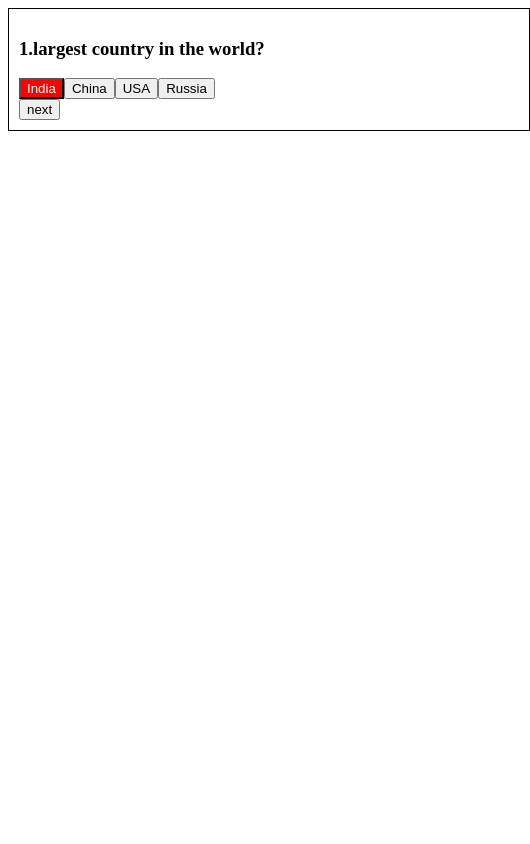
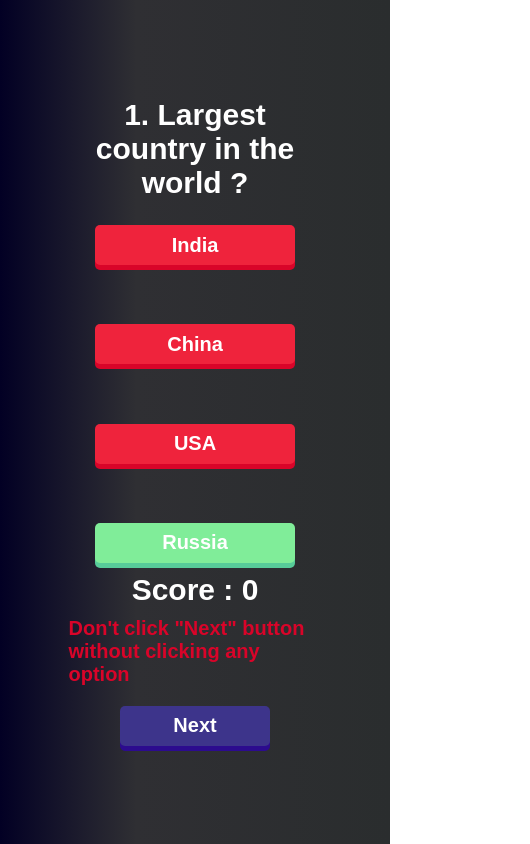
Before and after one commit to nithishkannan30/Quiz-app-, a plain HTML site: page quizapp/index.html in a window 390 px wide. Both pictures are taken after a click on the button "India". Shown: the whole page, 530 px wide, since content can reach past the window. Drawn offline with Linux system fonts and the light colour scheme.

Commit message:
Fixed all issues and made responsive

```diff
--- a/quizapp/index.html
+++ b/quizapp/index.html
@@ -1,19 +1,20 @@
 <!DOCTYPE html>
 <html lang="en">
   <head>
-    <meta charset="UTF-8">
-    <meta name="viewport" content="width=device-width, initial-scale=1.0">
+    <meta charset="UTF-8" />
+    <meta name="viewport" content="width=device-width, initial-scale=1.0" />
     <title>Document</title>
-    <link rel="stylesheet" href="style.css">
+    <link rel="stylesheet" href="style.css" />
   </head>
   <body>
+    <div class="container">
       <div id="par" class="par">
-    <h3 id="ques">question</h3>
-    <div id="answers">
-    <button class="but">answer1<button>
-    <button class="but">answer2<button>
-    <button class="but">answer3<button>
-    <button class="but">answer4<button>
+        <h3 id="ques" class="dec-ques">question</h3>
+        <div id="answers"></div>
+        <p class="score">Score : 0</p>
+        <p class="disclaimer">
+          Don't click "Next" button without clicking any option
+        </p>
       </div>
     </div>
     <script src="script.js"></script>
--- a/quizapp/script.js
+++ b/quizapp/script.js
@@ -1,110 +1,126 @@
 let questions = [
   {
-        question: "largest country in the world?",
+    question: "Largest country in the world ?",
     answers: [
       { text: "India", correct: false },
       { text: "China", correct: false },
       { text: "USA", correct: false },
       { text: "Russia", correct: true },
-        ]
+    ],
   },
   {
-        question: "capital of India?",
+    question: "Capital of India ?",
     answers: [
       { text: "Berlin", correct: false },
       { text: "London", correct: false },
-            { text: "delhi", correct: true },
+      { text: "Delhi", correct: true },
       { text: "Rome", correct: false },
-        ]
+    ],
   },
   // Add more questions as needed
   {
-        question: "capital of France?",
+    question: "Capital of France ?",
     answers: [
       { text: "Berlin", correct: false },
       { text: "London", correct: false },
       { text: "Paris", correct: true },
       { text: "Rome", correct: false },
-        ]
+    ],
   },
   {
-        question: "capital of german?",
+    question: "Capital of Germany ?",
     answers: [
-            { text: "Berlin", correct: false },
+      { text: "Berlin", correct: true },
       { text: "London", correct: false },
-            { text: "Paris", correct: true },
+      { text: "Paris", correct: false },
       { text: "Rome", correct: false },
-        ]
+    ],
   },
 ];
 
-const questiondom=document.getElementById('ques');
-const answerdom=document.getElementById('answers');
-let curindex=0;
-let score=0;
-function startquiz(){
-    curindex=0;
-    score=0;
+const questiondom = document.getElementById("ques");
+// h3 selecting
+const answerdom = document.getElementById("answers");
+//div is selected
+let curindex = 0;
+let score = 0;
+function startquiz() {
+  curindex = 0;
+  score = 0;
   showquestion();
 }
-function showquestion(){
-    let curquestion=questions[curindex];
-    let questionno=curindex+1;
-    questiondom.innerHTML=questionno+"."+curquestion.question;
+// correct
+function showquestion() {
+  let curquestion = questions[curindex];
+  let questionno = curindex + 1;
+  questiondom.innerHTML = questionno + ". " + curquestion.question;
+  // h3 is updated
+  const score_count = document.querySelector(".score");
+  score_count.innerText = "Score : " + score;
   answerss();
 }
-function answerss(){
+
+function answerss() {
   answerdom.innerHTML = "";
-    let curques=questions[curindex];
-    curques.answers.forEach(answer => {
-        let button = document.createElement('button');
-        button.innerHTML = answer.text;
-        // Assuming you want to append the button to the answer element
-        answerdom.appendChild(button);
-        button.addEventListener("click", function(e) {
-            selectanswer(e); // Pass the 'butt' reference directly to the selectanswer function
-        });
-    });
-     //   while(answers.firstChild){
-     //          answers.removeChild(answers.firstChild);
-       // }
-       const next=document.getElementById('par');
-       let butt = document.createElement('button');
-       butt.innerHTML='next';
+  //   div is manipulated
+  let curques = questions[curindex];
+
+  const next = document.getElementById("par");
+  let butt = document.createElement("button");
+  butt.classList.add("css-button-3d--blue");
+  butt.innerHTML = "Next";
   next.appendChild(butt);
-       butt.addEventListener('click',function(){
-
-           if(curindex<questions.length-1){
+  butt.disabled = true;
+  butt.addEventListener("click", function () {
+    if (curindex < questions.length - 1) {
       next.removeChild(butt);
       curindex++;
       showquestion();
+    } else {
+      next.removeChild(butt);
+      startquiz();
     }
-           else{
-            startquiz();
-            next.removeChild(butt);
-           }
-
   });
-
-
+  curques.answers.forEach((answer) => {
+    let button = document.createElement("button");
+    button.innerHTML = answer.text;
+    button.setAttribute("data-correct", answer.correct);
+    console.log(button);
+    button.classList.add("css-button-3d--black");
+    // Assuming you want to append the button to the answer element
+    answerdom.appendChild(button);
+    button.addEventListener("click", function (e) {
+      selectanswer(e, butt); //
+    });
+  });
 }
 function selectanswer(e, butt) {
   const select = e.target;
-    const iscorrect = select.dataset.correct === "true";
+  const iscorrect = select.dataset.correct == "true";
 
   if (iscorrect) {
+    select.classList.remove("css-button-3d--black");
     select.classList.add("correct");
+    score += 1;
   } else {
     select.classList.add("incorrect");
   }
+  const score_count = document.querySelector(".score");
+  score_count.innerText = "Score : " + score;
+  const answer = document.querySelector("#answers");
+  const buttons = answer.querySelectorAll("button");
 
-    Array.from(answer.children).forEach(button => {
-        button.classList.add(button.dataset.correct === "true" ? "correct" : "incorrect");
+  buttons.forEach((button) => {
+    select.classList.remove("css-button-3d--black");
+    button.classList.add(
+      button.dataset.correct === "true" ? "correct" : "incorrect"
+    );
     button.disabled = true;
   });
+  console.log(butt);
+  butt.disabled = false;
 }
 
-
-//selectanswer();
+// selectanswer();
 
 startquiz();
--- a/quizapp/style.css
+++ b/quizapp/style.css
@@ -1,21 +1,179 @@
-.par{
-    border:1px solid black;
-    width:500px;
-    margin:0 auto;
-    padding: 10px;
+.par {
+  width: 70vw;
+  display: flex;
+  justify-content: center;
+  align-items: center;
+  flex-direction: column;
+  margin: 0 auto;
+  padding: 10px;
 }
-.but{
-    width: 300px;
-    height: 40px;
-    display:block;
+.container {
+  display: flex;
+  flex-direction: center;
+  align-items: center;
+  width: 100vw;
+  height: 80vh;
+}
+.but {
+  width: 300px;
+  height: 40px;
+  display: block;
 }
 /* Add these styles to your CSS */
-.correct {
-    background-color: green; /* Set the background color for correct answers */
-    color: white; /* Set the text color for correct answers */
+
+* {
+  font-size: 20px;
+  font-family: Arial, Helvetica, sans-serif;
+  box-sizing: border-box;
+  padding: 0;
+  margin: 0;
+  color: #fff;
+}
+.disclaimer {
+  font-weight: 600;
+  position: relative;
+  top: -10px;
+  margin-top: 10px;
+  margin-bottom: 10px;
+  color: #d90429;
 }
 
+.dec-ques {
+  font-size: 50px;
+  text-align: center;
+  font-family: Arial, Helvetica, sans-serif;
+  margin-bottom: 25px;
+}
+#answers {
+  display: flex;
+  width: 70vw;
+  justify-content: space-evenly;
+  height: 10vh;
+}
+.score {
+  text-align: center;
+  font-size: 30px;
+  font-weight: bold;
+  font-family: Arial, Helvetica, sans-serif;
+  margin-top: 10px;
+  margin-bottom: 10px;
+}
+.css-button-3d--black {
+  width: 200px;
+  height: 40px;
+  color: #fff;
+  padding: 5px 10px;
+  font-weight: bold;
+  cursor: pointer;
+  transition: all 0.3s ease;
+  position: relative;
+  display: inline-block;
+  outline: none;
+  border-radius: 5px;
+  border: none;
+  background: #343a40;
+  box-shadow: 0 5px #212529;
+}
+.css-button-3d--black:hover {
+  box-shadow: 0 3px #212529;
+  top: 1px;
+}
+.css-button-3d--black:active {
+  box-shadow: 0 0 #212529;
+  top: 5px;
+}
 .incorrect {
-    background-color: red; /* Set the background color for incorrect answers */
-    color: white; /* Set the text color for incorrect answers */
+  width: 200px;
+  height: 40px;
+  color: #fff;
+  padding: 5px 10px;
+  font-weight: bold;
+  cursor: pointer;
+  transition: all 0.3s ease;
+  position: relative;
+  display: inline-block;
+  outline: none;
+  border-radius: 5px;
+  border: none;
+  background: #ef233c;
+  box-shadow: 0 5px #d90429;
 }
+.incorrect:hover {
+  box-shadow: 0 3px #d90429;
+  top: 1px;
+}
+.incorrect:active {
+  box-shadow: 0 0 #d90429;
+  top: 5px;
+}
+.correct {
+  width: 200px;
+  height: 40px;
+  color: #fff;
+  padding: 5px 10px;
+  font-weight: bold;
+  cursor: pointer;
+  transition: all 0.3s ease;
+  position: relative;
+  display: inline-block;
+  outline: none;
+  border-radius: 5px;
+  border: none;
+  background: #80ed99;
+  box-shadow: 0 5px #57cc99;
+}
+.correct:hover {
+  box-shadow: 0 3px #57cc99;
+  top: 1px;
+}
+.correct:active {
+  box-shadow: 0 0 #57cc99;
+  top: 5px;
+}
+.css-button-3d--blue {
+  width: 150px;
+  height: 40px;
+  color: #fff;
+  padding: 5px 10px;
+  font-weight: bold;
+  cursor: pointer;
+  transition: all 0.3s ease;
+  position: relative;
+  display: inline-block;
+  outline: none;
+  border-radius: 5px;
+  border: none;
+  background: #3d348b;
+  box-shadow: 0 5px #2c0b8e;
+}
+.css-button-3d--blue:hover {
+  box-shadow: 0 3px #2c0b8e;
+  top: 1px;
+}
+.css-button-3d--blue:active {
+  box-shadow: 0 0 #2c0b8e;
+  top: 5px;
+}
+@media only screen and (max-width: 1200px) {
+  #answers {
+    flex-direction: column;
+    justify-content: space-between;
+    align-items: center;
+    height: 40vh;
+  }
+  .dec-ques {
+    font-size: 30px;
+  }
+  .container {
+    height: 100vh;
+  }
+}
+body {
+  background: rgb(2, 0, 36);
+  background: linear-gradient(
+    90deg,
+    rgba(2, 0, 36, 1) 0%,
+    rgba(47, 47, 51, 1) 35%,
+    rgba(42, 45, 46, 1) 100%
+  );
+}
```
Lines whose indentation alone changed are shown as unchanged.
